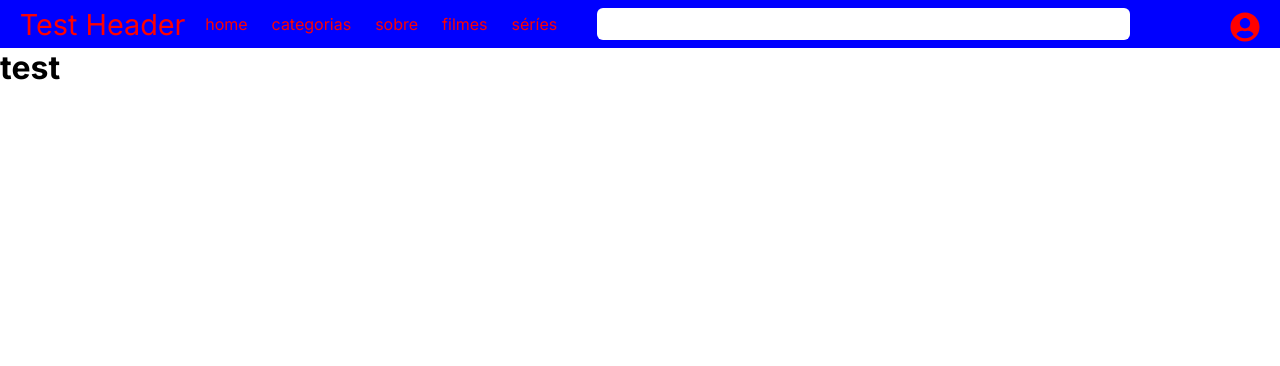
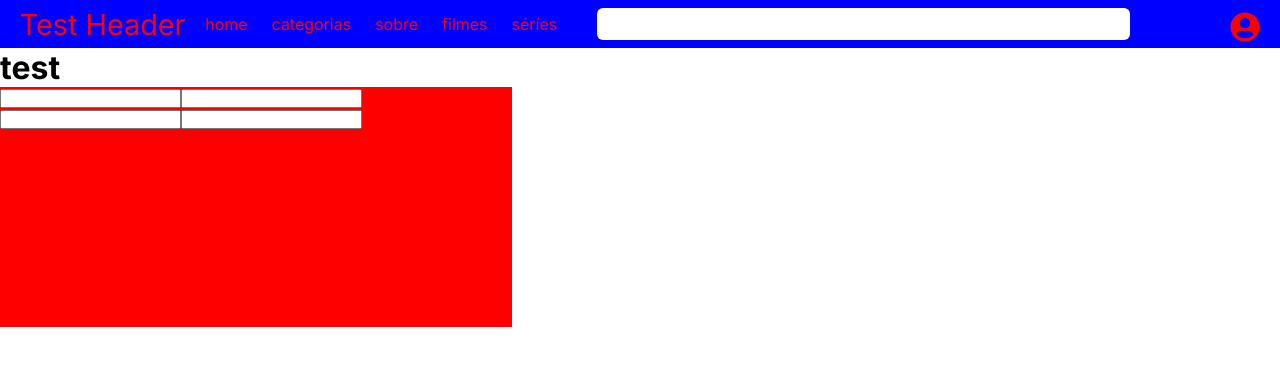
Before and after one commit to gustavocarvalho-ra/BDF, a Next.js app: page / in a window 1280 px wide. Shown: the top 366 px of the page. Built offline with nearby package versions, Linux system fonts and the light colour scheme.

Commit message:
feat: test component

```diff
--- a/src/app/components/Cadastro/index.tsx
+++ b/src/app/components/Cadastro/index.tsx
@@ -0,0 +1,14 @@
+import { Cad } from "./styles"
+
+export default function Cadastro() {
+  return (
+    <Cad>
+      <div className="main">
+        <input type="text" />
+        <input type="text" />
+        <input type="text" />
+        <input type="text" />
+      </div>
+    </Cad>
+  )
+}
--- a/src/app/components/Cadastro/styles.ts
+++ b/src/app/components/Cadastro/styles.ts
@@ -0,0 +1,7 @@
+import styled from "styled-components";
+
+export const Cad = styled.div `
+  width: 40vw;
+  height: 30vh;
+  background: red;
+`
--- a/src/app/page.tsx
+++ b/src/app/page.tsx
@@ -3,12 +3,14 @@
 import Image from "next/image";
 import styles from "./page.module.css";
 import Header from "./components/Header";
+import Cadastro from "./components/Cadastro";
 
 export default function Home() {
   return (
     <>
       <Header />
       <h1>test</h1>
+      <Cadastro />
     </>
   );
 }
```
